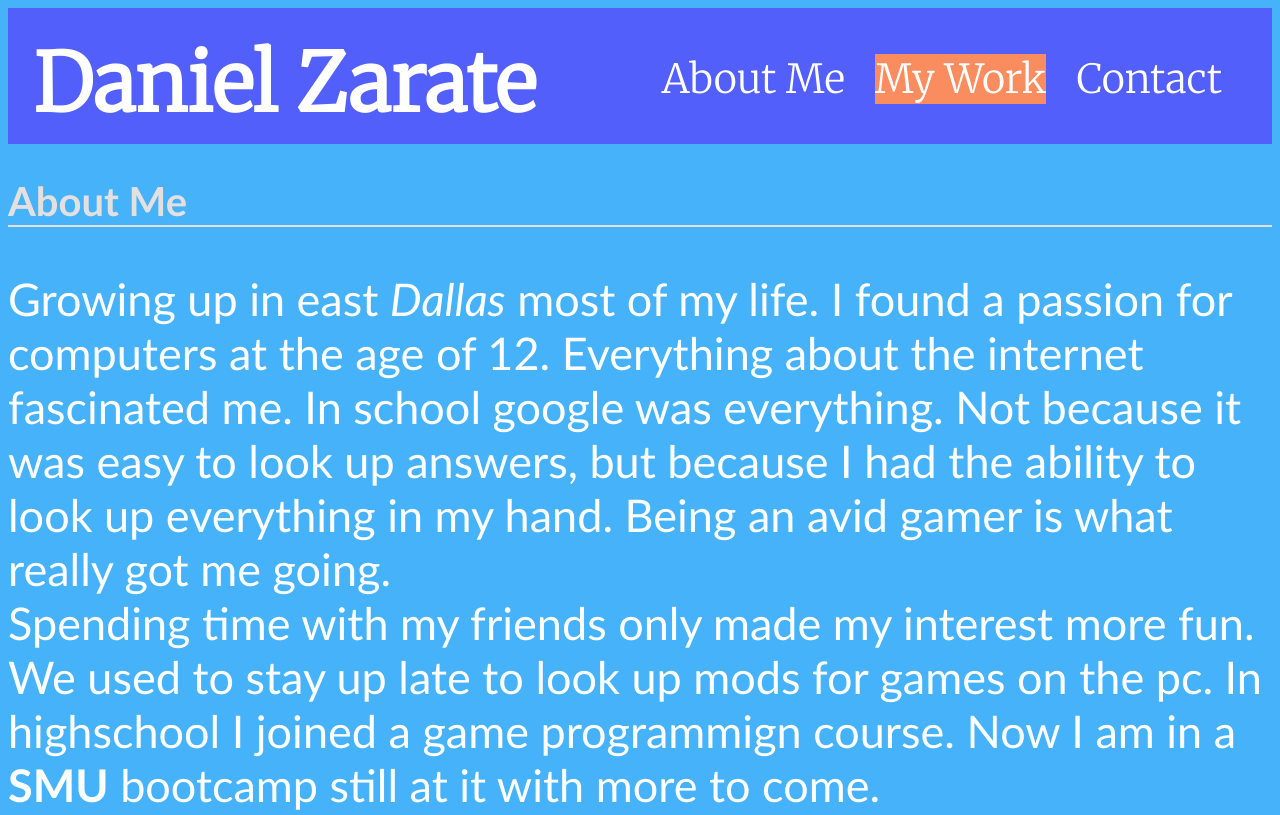
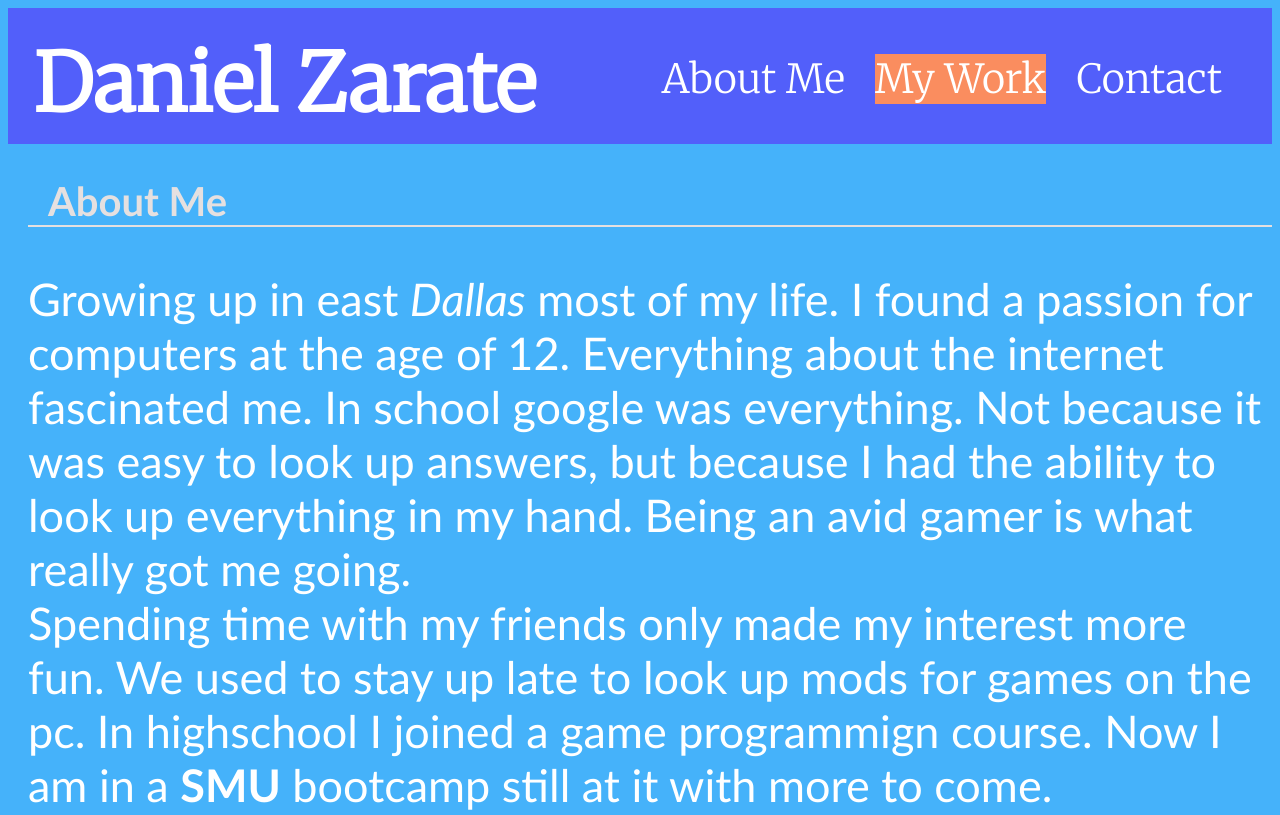
Before and after one commit to Ch40s1/Demo-Portfolio, a plain HTML site: page index.html in a window 1280 px wide. Shown: the top 815 px of the page. Drawn offline with Linux system fonts and the light colour scheme.

```diff
--- a/Develop/style.css
+++ b/Develop/style.css
@@ -64,6 +64,7 @@ a:hover {
   display: flex;
   flex-wrap: wrap;
   max-height: 80%;
+  padding-left: 20px;
 }
 .My-story {
   flex-basis: 100%;
@@ -74,6 +75,9 @@ p {
   font-family: var(--Gill-Font);
 }
 /* the h2 and h4 are the same style */
+h2{
+  padding-left: 20px;
+}
 h2,
 h4 {
   font-size: 40px;
```
Also changed, not shown: 1 other file.
